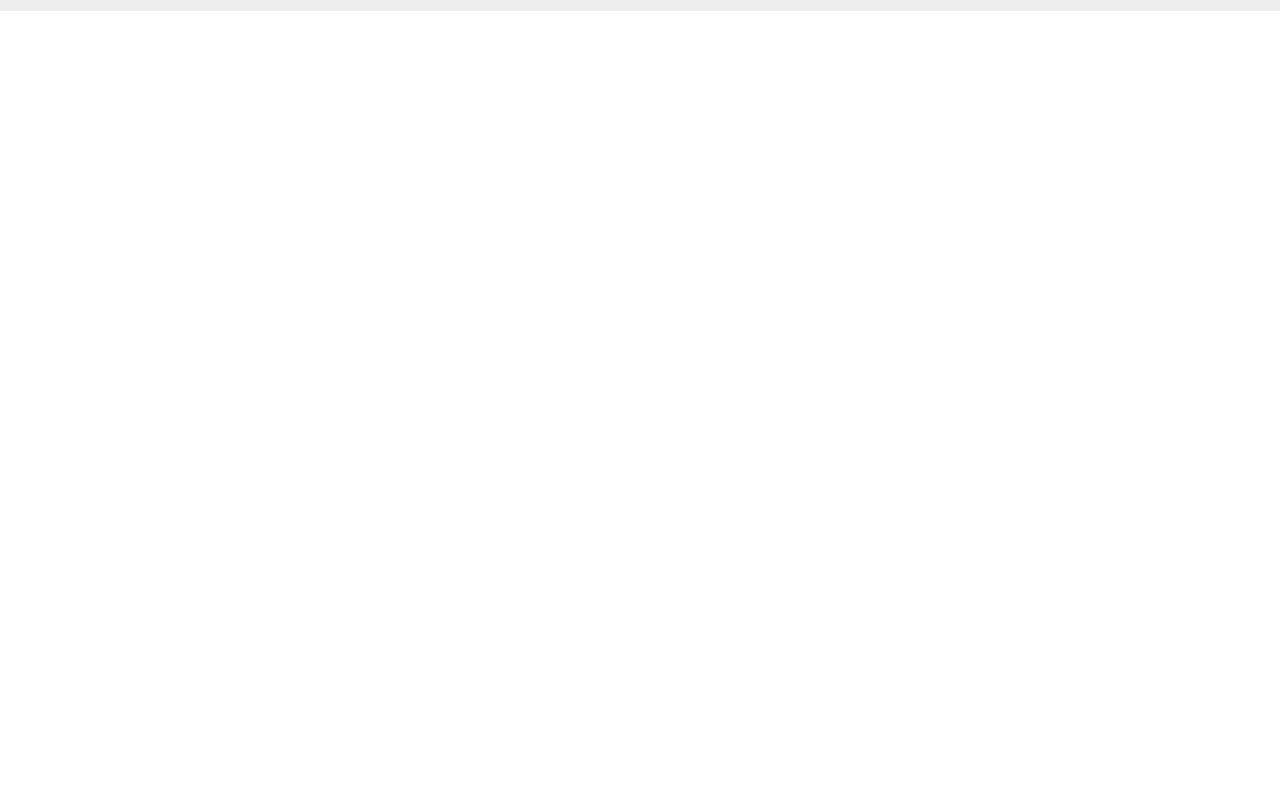
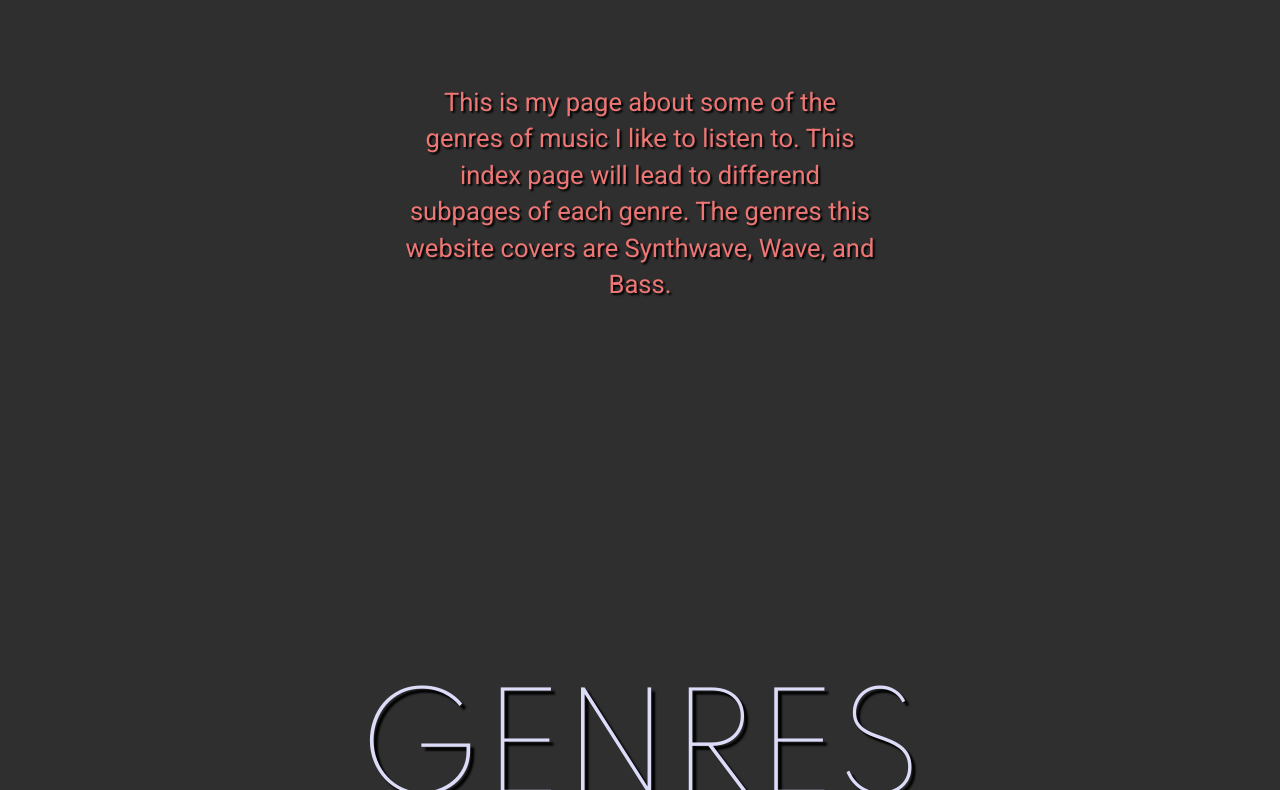
Before and after one commit to woodsjt19/musicSite.github.io, a plain HTML site: page index.html in a window 1280 px wide. Shown: the part 398-1188 px from the top of the page. Before the commit the page ends 800 px from the top, so only its background shows below. Drawn offline with nearby package versions, Linux system fonts and the light colour scheme.

Commit message:
added basic index.html (needs continuing)

```diff
--- a/index.html
+++ b/index.html
@@ -8,12 +8,18 @@
     <script src="https://ajax.googleapis.com/ajax/libs/jquery/3.5.1/jquery.min.js"></script>
     <script src="https://maxcdn.bootstrapcdn.com/bootstrap/3.4.1/js/bootstrap.min.js"></script>
     <link href="style.css" type="text/css" rel=stylesheet>
-</head>
+    <link rel="stylesheet" href="https://fonts.googleapis.com/css?family=Roboto">
+    <link href="https://fonts.googleapis.com/css2?family=Spartan:wght@100&display=swap" rel="stylesheet">
+ </head>
 <body>
-    <div class="jumbotron text-center text-responsive">
-        <h1 class="text-responsive">HeaderTest</h1>
-        <br>
-        <p1 class="text-responsive-p">This is my page about some of the genres of music I like to listen to. <br> This index page will lead to differend subpages of each genre. <br> The genres this website covers are Synthwave, Wave, and Bass</p1>
+    <div class="container-fluid text-center">
+    <h1 class="title">MY MUSIC WEBSITE</h1>
+    <div class="container blurb">
+        <p>This is my page about some of the genres of music I like to listen to. This index page will lead to differend subpages of each genre. The genres this website covers are Synthwave, Wave, and Bass.</p>
+    </div>
+    <div class="container-fluid text-center">
+        <h1 class="title"><br><br>GENRES</h1>
+    </div>
     </div>
 </body>
 </html>
--- a/style.css
+++ b/style.css
@@ -1,7 +1,34 @@
-.text-responsive {
-    font-size: calc(100% + 1vw + 1vh)
+body {
+    background-color: #2f2f2f;
 }
 
-.text-responsive-p {
-    font-size: calc(50% + 1vw + 1vh)
+.title {
+    font-family: "Spartan";
+    font-weight: 3000;
+    color: #dcdcf9;
+    font-size: 10vw;
+    margin: 10rem;
+    padding: 0;
+    text-shadow: 4px 4px 2px black;
 }
+
+.mainBody {
+    background-color: aquamarine;
+}
+
+p {
+    font-family: "Roboto", sans-serif;
+    font-size: 2vw;
+    margin: 0;
+    padding: 0;
+    color: #ee7674;
+    text-shadow: 2px 2px 2px black;
+}
+
+.jumbotron {
+    height: 500px;
+}
+
+.blurb {
+    max-width: 40%;
+}
```
Also changed, not shown: 1 other file.
